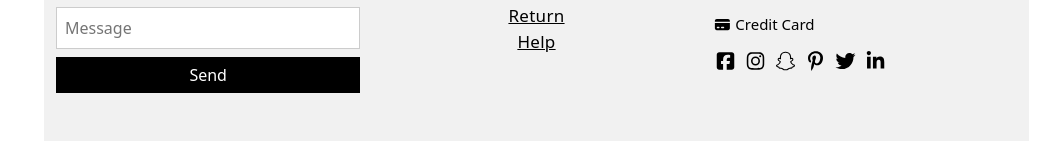
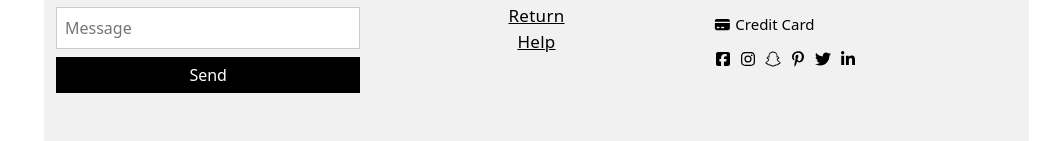
Before and after one commit to yassinrady/Clothes, a plain HTML site: page index.html in a window 1280 px wide. Shown: the part 1877-2018 px from the top of the page, without its empty margins (232-1280 px from the left). Drawn offline with Linux system fonts and the light colour scheme.

Commit message:
Update index.html

```diff
--- a/index.html
+++ b/index.html
@@ -193,7 +193,7 @@
                    <h4 style="font-size: 20px;font-weight: 400;margin: 10px 0px;">We accept</h4>
                    <p style="font-size: 15px;"><i class="fa-brands fa-cc-amex"></i> Amex</p>
                    <p style="font-size: 15px;"><i class="fa-solid fa-credit-card"></i> Credit Card</p>
-                   <p style="font-size: 20px;"><i class="fa-brands fa-square-facebook i-3"></i><i class="fa-brands fa-instagram i-3"></i><i class="fa-brands fa-snapchat i-3"></i><i class="fa-brands fa-pinterest-p i-3"></i><i class="fa-brands fa-twitter i-3"></i><i class="fa-brands fa-linkedin-in i-3"></i></p>
+                   <p style="font-size: 16px;"><i class="fa-brands fa-square-facebook i-3"></i><i class="fa-brands fa-instagram i-3"></i><i class="fa-brands fa-snapchat i-3"></i><i class="fa-brands fa-pinterest-p i-3"></i><i class="fa-brands fa-twitter i-3"></i><i class="fa-brands fa-linkedin-in i-3"></i></p>
                </div>
             </div>
         </div>
```
